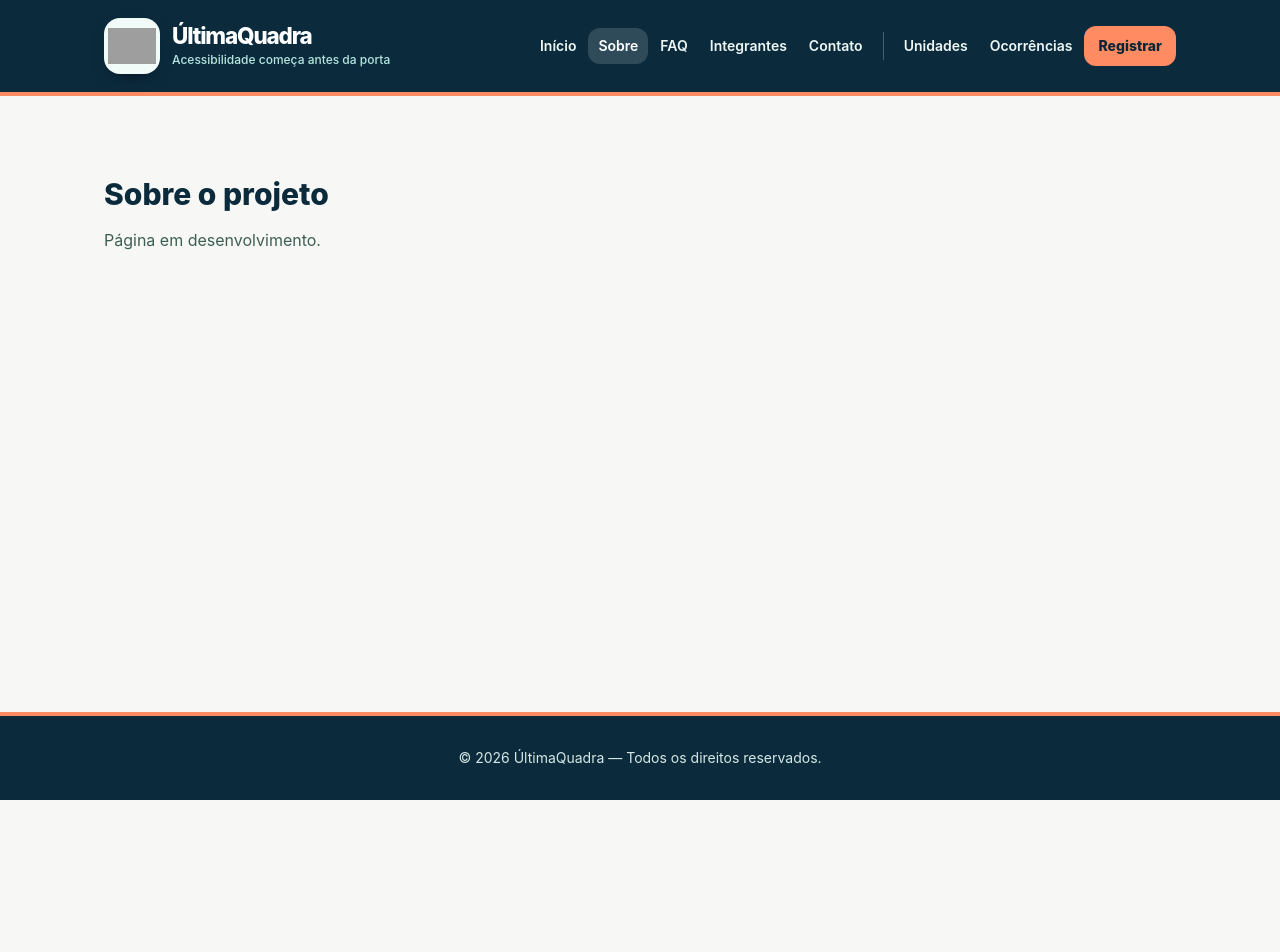
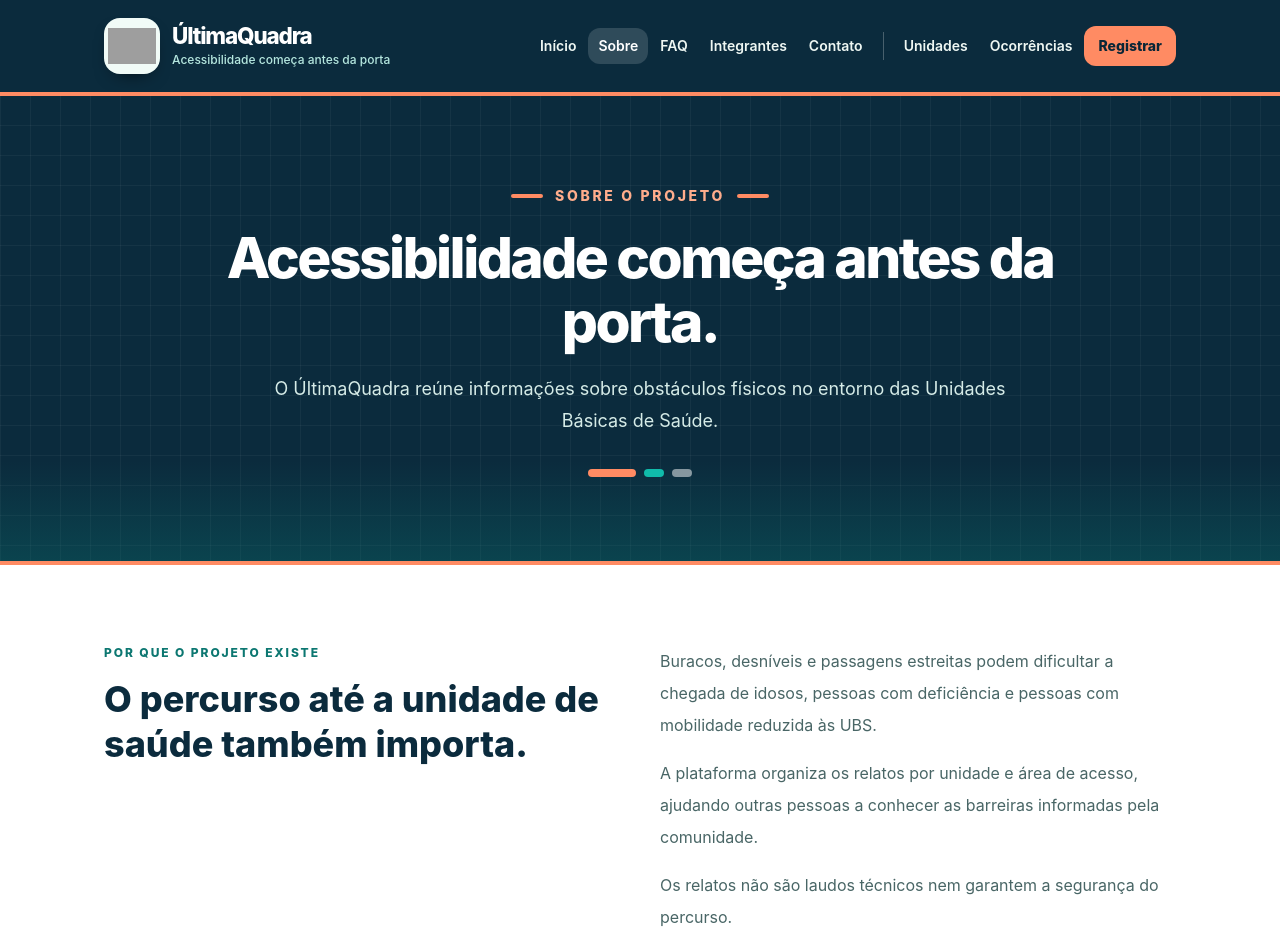
Before and after one commit to nicolaspk/ultimaquadra-front-gs2-2026, a React (Vite) app in the folder my-app/: page /sobre in a window 1280 px wide. Shown: the top 952 px of the page. Before the commit the page ends 800 px from the top, so only its background shows below. Built offline with nearby package versions, Linux system fonts and the light colour scheme; grey boxes are pictures that could not be loaded.

Commit message:
feat: implementa pagina Sobre inicial

```diff
--- a/my-app/src/routes/Sobre/index.tsx
+++ b/my-app/src/routes/Sobre/index.tsx
@@ -1,10 +1,31 @@
+import { Link } from 'react-router-dom';
 import Container from '../../components/Container/Container';
+import TituloPagina from '../../components/TituloPagina/TituloPagina';
 
 export default function Sobre() {
   return (
-    <Container className="py-16 sm:py-20">
-      <h1 className="text-3xl font-extrabold text-[#0b2b3d]">Sobre o projeto</h1>
-      <p className="mt-4 text-[#3d5e55]">Página em desenvolvimento.</p>
-    </Container>
+    <>
+      <TituloPagina
+        etiqueta="Sobre o projeto"
+        titulo="Acessibilidade começa antes da porta."
+        descricao="O ÚltimaQuadra reúne informações sobre obstáculos físicos no entorno das Unidades Básicas de Saúde."
+      />
+      <section aria-labelledby="sobre-ideia" className="bg-white py-16 sm:py-20">
+        <Container className="grid items-start gap-10 lg:grid-cols-[1fr_1fr]">
+          <div>
+            <p className="text-xs font-extrabold tracking-[0.16em] text-[#0c7771] uppercase">Por que o projeto existe</p>
+            <h2 id="sobre-ideia" className="mt-4 text-3xl font-extrabold leading-tight text-[#0b2b3d] sm:text-4xl">
+              O percurso até a unidade de saúde também importa.
+            </h2>
+          </div>
+          <div className="space-y-4 text-base leading-8 text-[#496666]">
+            <p>Buracos, desníveis e passagens estreitas podem dificultar a chegada de idosos, pessoas com deficiência e pessoas com mobilidade reduzida às UBS.</p>
+            <p>A plataforma organiza os relatos por unidade e área de acesso, ajudando outras pessoas a conhecer as barreiras informadas pela comunidade.</p>
+            <p>Os relatos não são laudos técnicos nem garantem a segurança do percurso.</p>
+            <Link to="/" className="mt-3 inline-flex min-h-11 items-center font-bold text-[#0c7771] underline underline-offset-4">Voltar ao início</Link>
+          </div>
+        </Container>
+      </section>
+    </>
   );
 }
```
